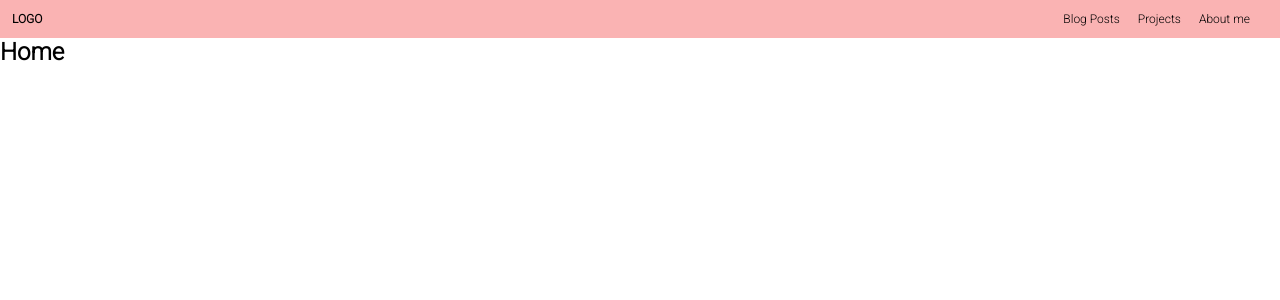
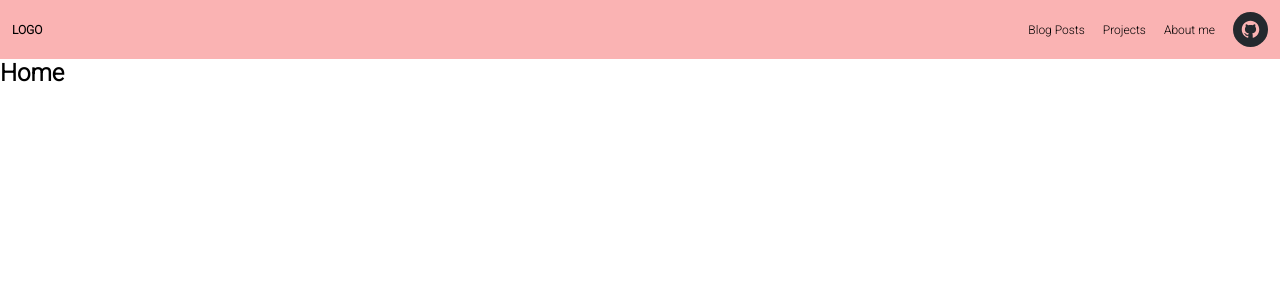
Before and after one commit to CarolinaFledgling/sanity-react-first-project, a React (Create React App) app: page / in a window 1280 px wide. Shown: the top 300 px of the page. Built offline with nearby package versions, Linux system fonts and the light colour scheme.

Commit message:
added social icon for github account

```diff
--- a/src/components/NavBar/NavBar.js
+++ b/src/components/NavBar/NavBar.js
@@ -1,7 +1,7 @@
 import React from "react";
 import { NavLink } from "react-router-dom";
 import styles from "./NavBar.module.scss";
-
+import { SocialIcon } from "react-social-icons";
 
 export default function NavBar() {
   return (
@@ -20,7 +20,13 @@ export default function NavBar() {
           <NavLink to="/about" className={styles.navLink}>
             About me
           </NavLink>
-          <div></div>
+
+          <SocialIcon
+            url="https://github.com/CarolinaFledgling"
+            className={styles.iconSocial}
+            target="_blank"
+            style={{ height: 35, width: 35 }}
+          ></SocialIcon>
         </nav>
       </div>
     </header>
--- a/src/components/NavBar/NavBar.module.scss
+++ b/src/components/NavBar/NavBar.module.scss
@@ -1,25 +1,32 @@
-.header{
+.header {
   background-color: rgb(250, 179, 179);
   color: rgb(0, 0, 0);
   padding: 1em;
   width: 100%;
 }
-.container{
+.container {
   display: flex;
   align-items: center;
   justify-content: flex-end;
 }
 
-.navigation{
+.navigation {
   display: flex;
+  align-items: center;
 }
 
-.logo{
+.logo {
   flex: 1;
   font-weight: bold;
   text-transform: uppercase;
 }
 
-.navLink{
+.navLink {
   margin-right: 1.5em;
 }
+
+.iconSocial{
+    height: 2rem;
+    width: 2rem;
+
+}
```
Lines whose indentation alone changed are shown as unchanged.
